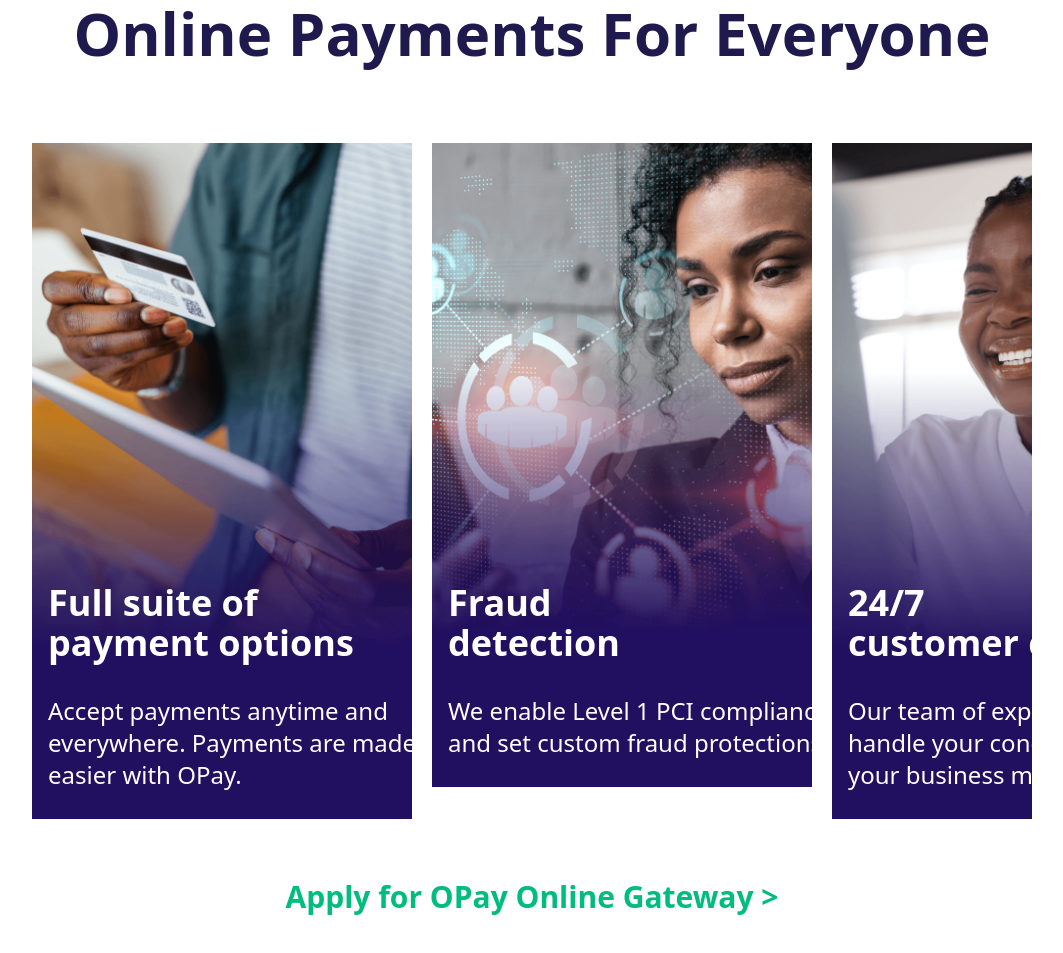
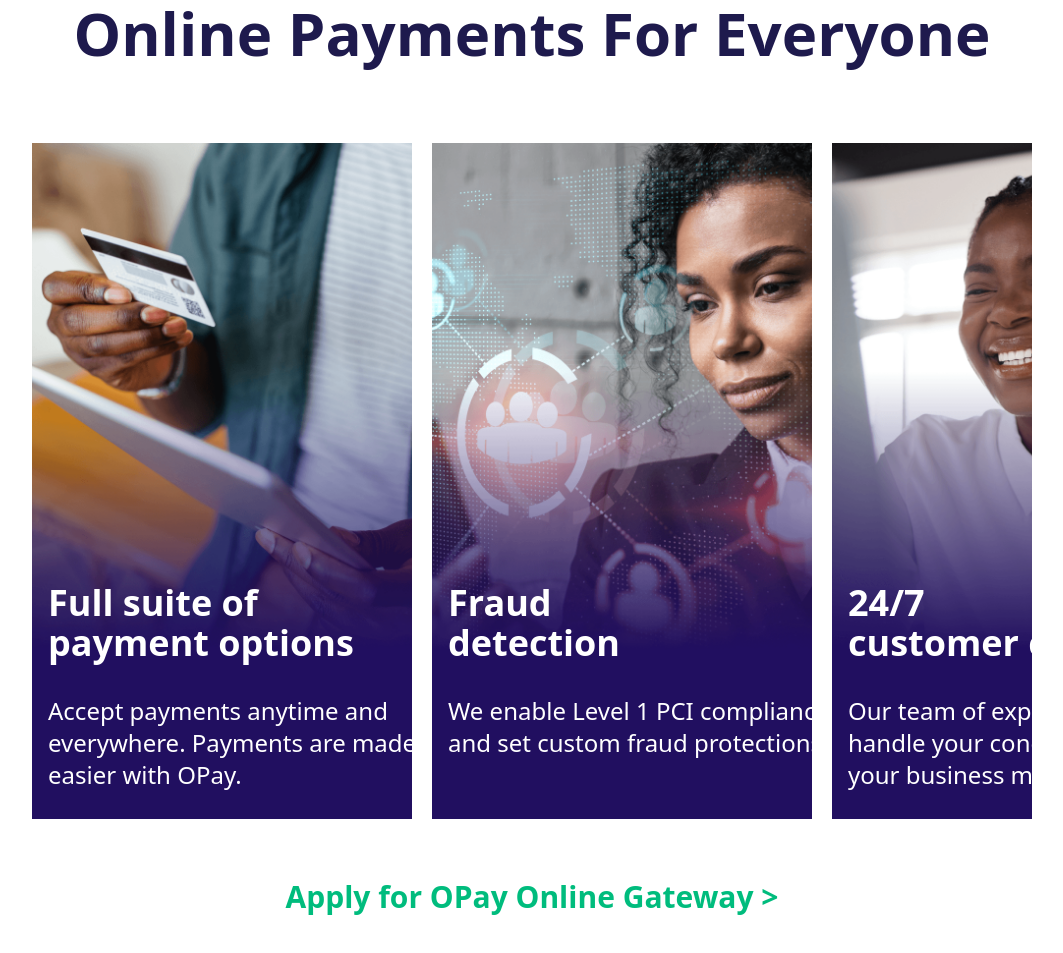
Before and after one commit to Shaytech-creator/opay_myclone-shaytech, a website: page payment.html in a window 1280 px wide. Shown: the part 2512-3465 px from the top of the page, without its empty margins (108-1171 px from the left). Drawn offline with Linux system fonts and the light colour scheme.

Commit message:
paymentlgfix

```diff
--- a/payment.html
+++ b/payment.html
@@ -109,14 +109,14 @@
     </div>
 
     <h1 class="lg:text-6xl md:font-black font-bold text-indigo-950 text-center lg:mb-20 md:text-5xl md:mb-15 sm:text-4xl sm:mb-15">Online Payments For Everyone</h1>
-    <div class="flex lg:gap-5 md:gap-2.5 md:mx-15.5 lg:mx-35 lg:mb-15 md:mb-10 sm:overflow-x-auto sm:overflow-y-hidden sm:whitespace-nowrap sm:gap-4 sm:mx-9 sm:mb-10">
+    <div class="flex lg:gap-5 md:gap-2.5 md:mx-15.5 lg:mx-35 lg:mb-15 md:mb-10 sm:overflow-x-auto md:overflow-hidden sm:overflow-y-hidden sm:whitespace-nowrap sm:gap-4 sm:mx-9 sm:mb-10">
 
         <div class="bg-[url('/Payments/imgi_6_1-9a856747.png')] bg-cover bg-center bg-no-repeat lg:w-95 md:w-150 sm:w-300 h-fit md:px-4 sm:px-10 lg:pt-110 md:pt-80 md:pb-7 sm:pt-100 sm:pb-7">
             <h1 class="lg:text-4xl md:text-3xl sm:text-4xl sm:font-bold text-white md:font-black mb-8">Full suite of<br> payment options</h1>
             <p class="text-white lg:text-2xl md:text-lg sm:text-2xl">Accept payments anytime and<br> everywhere. Payments are made<br> easier with OPay.</p>
         </div>
 
-        <div class="bg-[url('/Payments/imgi_7_2-e9d77c2a.png')] bg-cover bg-center bg-no-repeat lg:w-95 md:w-150 sm:w-300 h-fit md:px-4 sm:px-10 lg:pt-110 md:pt-80 md:pb-7 sm:pt-100 sm:pb-15">
+        <div class="bg-[url('/Payments/imgi_7_2-e9d77c2a.png')] bg-cover bg-center bg-no-repeat lg:w-95 md:w-150 sm:w-300 h-fit md:px-4 sm:px-10 lg:pt-110 md:pt-80 md:pb-15 sm:pt-100 sm:pb-15">
             <h1 class="lg:text-4xl md:text-3xl text-white md:font-black mb-8 sm:text-4xl sm:font-bold">Fraud<br> detection</h1>
             <p class="text-white lg:text-2xl sm:text-2xl">We enable Level 1 PCI compliance<br> and set custom fraud protections.</p>
         </div>
```
Also changed, not shown: src/output.css.
